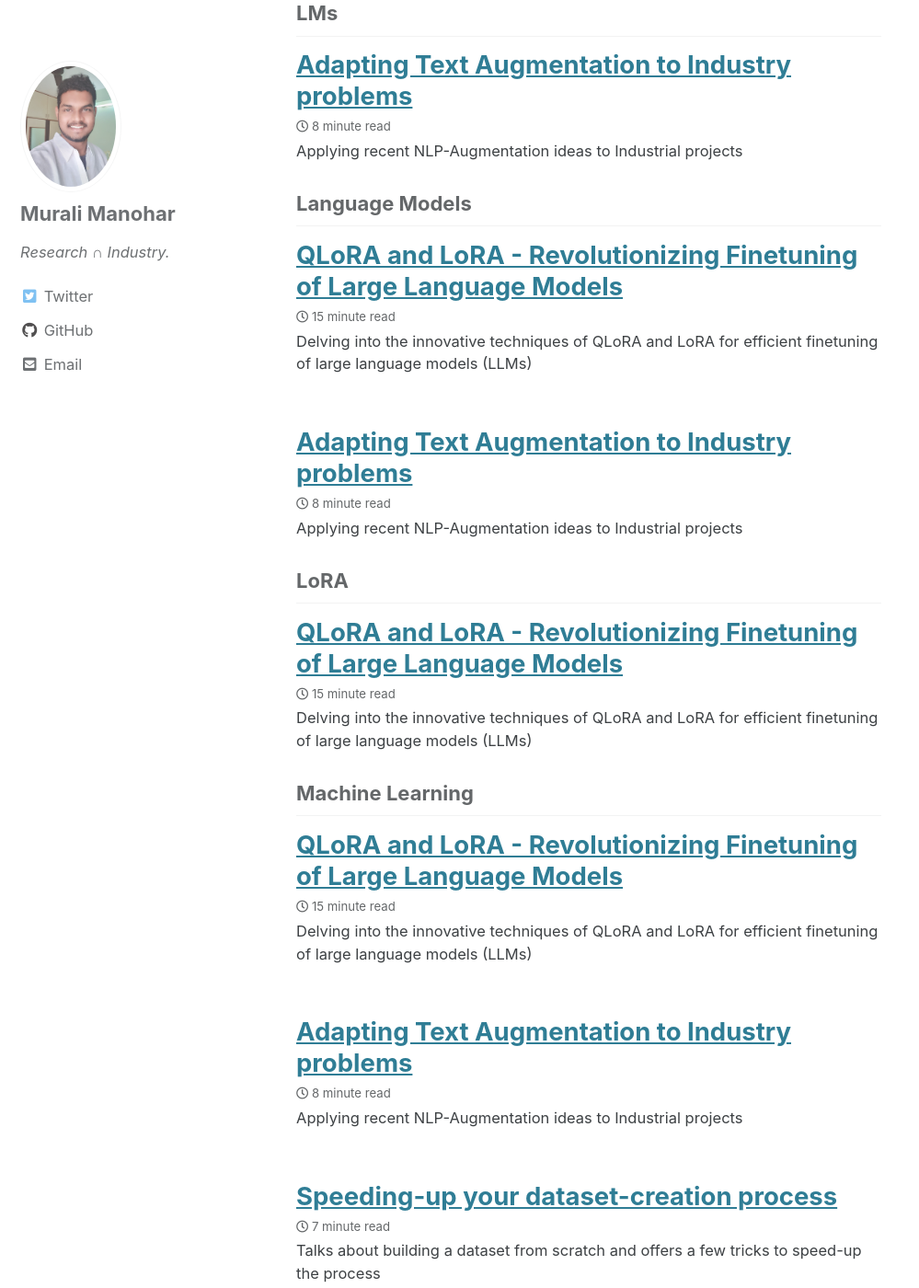
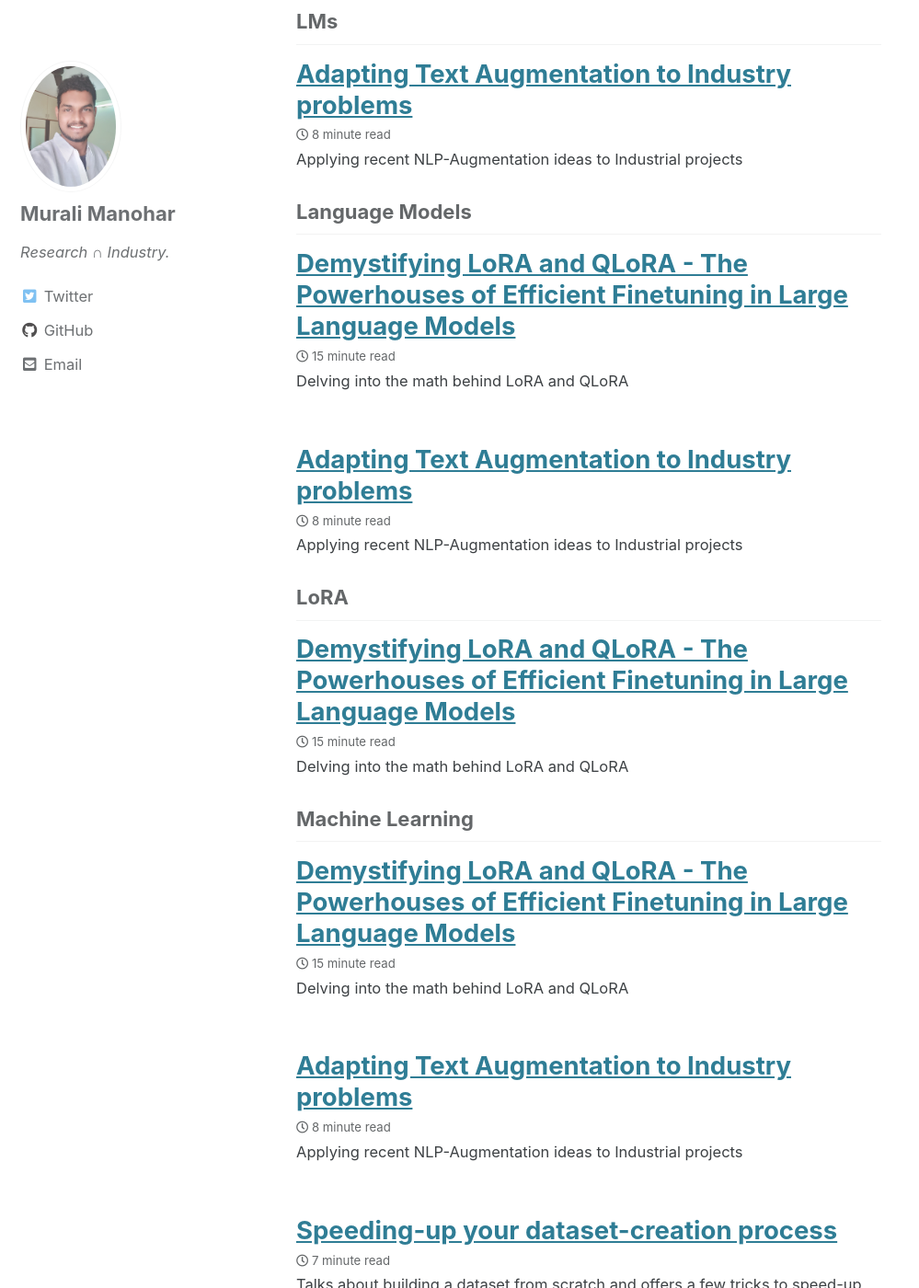
Before and after one commit to gitlost-murali/blogs, a Jekyll site: the page built from _pages/sortbytags.md, in a window 1280 px wide and 1400 px high, scrolled down 4053 px. Shown: the whole window at 92% size, without its empty margins (0-999 px from the left). Built offline with Jekyll 4.4.1, drawn with Linux system fonts in a browser that asks for light colours; cached includes are drawn as plain includes; some of the changed text lies outside the part shown.

Commit message:
qlora title updated

```diff
--- a/_posts/2023-27-07-lora-qlora.md
+++ b/_posts/2023-27-07-lora-qlora.md
@@ -1,6 +1,6 @@
 ---
-title: QLoRA and LoRA - Revolutionizing Finetuning of Large Language Models
-excerpt: Delving into the innovative techniques of QLoRA and LoRA for efficient finetuning of large language models (LLMs)
+title: Demystifying LoRA and QLoRA - The Powerhouses of Efficient Finetuning in Large Language Models
+excerpt: Delving into the math behind LoRA and QLoRA
 tags: [Machine Learning, Language Models, QLoRA, LoRA, Finetuning]
 date: 2023-07-27 05:28:10 +0530
 categories: machine-learning data-science
```
